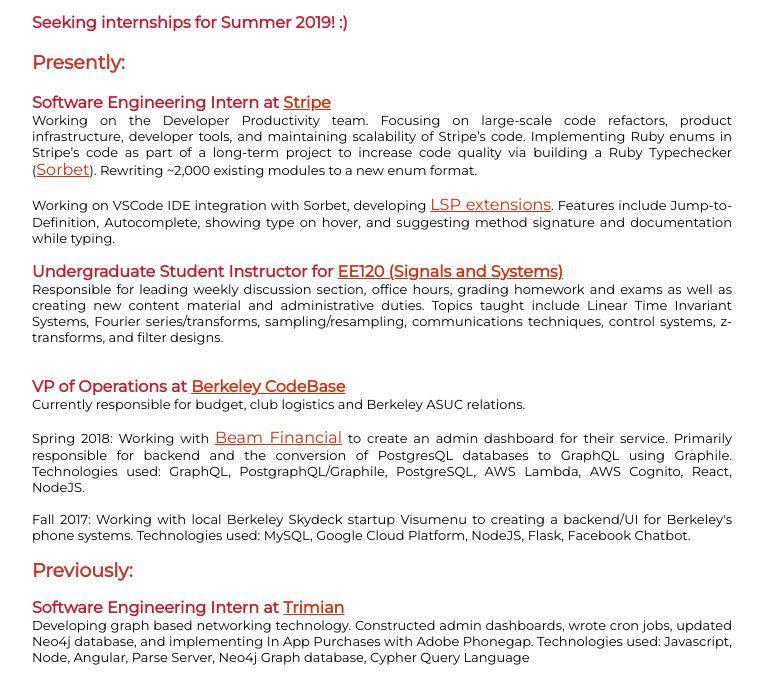
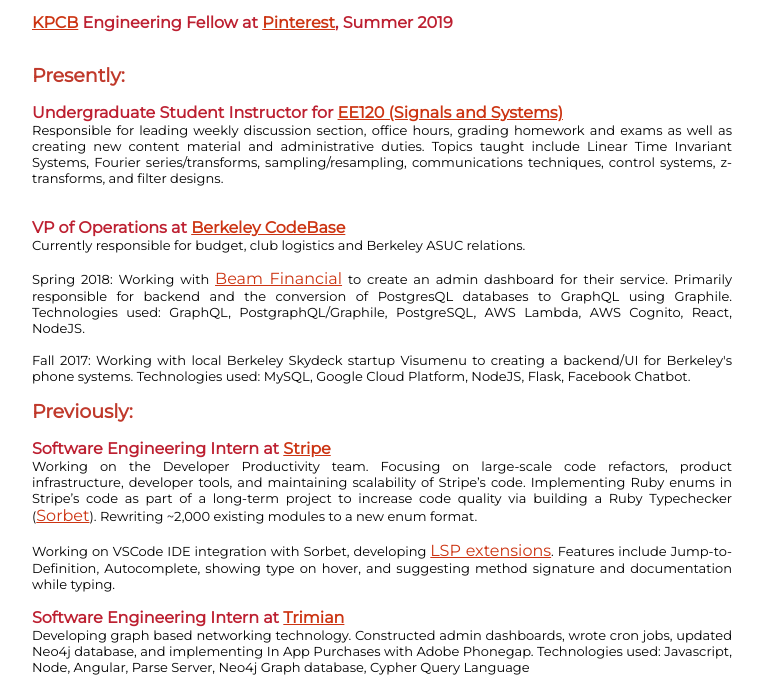
Before and after one commit to jonfung/jonfung.github.io, a plain HTML site: page index.html in a window 1280 px wide. Shown: the part 535-1213 px from the top of the page, without its empty margins (218-981 px from the left). Drawn offline with Linux system fonts and the light colour scheme.

Commit message:
updated resume, experience for summer 2018

```diff
--- a/index.html
+++ b/index.html
@@ -55,13 +55,11 @@
 	</div>
 	<div class = "content" id = "experience">
 		<b>Future:</b></br></br>
-		<h2>Seeking internships for Summer 2019! :)</br>
+		<h2> <a href="https://http://fellows.kleinerperkins.com/" class = "inline">KPCB</a> Engineering Fellow at <a href="https://pinterest.com/" class = "inline">Pinterest</a>, Summer 2019</h2>
+
+		</br>
 		</br>
 		<b>Presently:</b></br></br>
-		<h2>Software Engineering Intern at <a href="https://stripe.com/" class = "inline">Stripe</a></h2>
-		Working on the Developer Productivity team. Focusing on large-scale code refactors, product infrastructure, developer tools, and maintaining scalability of Stripe’s code. Implementing Ruby enums in Stripe’s code as part of a long-term project to increase code quality via building a Ruby Typechecker (<a href="https://sorbet.run" class = "inline">Sorbet</a>). Rewriting ~2,000 existing modules to a new enum format.</br></br>
-		Working on VSCode IDE integration with Sorbet, developing <a href="https://microsoft.github.io/language-server-protocol/" class = "inline">LSP extensions</a>. Features include Jump-to-Definition, Autocomplete, showing type on hover, and suggesting method signature and documentation while typing.</br>
-		</br>
 		<h2>Undergraduate Student Instructor for <a href="https://www2.eecs.berkeley.edu/Courses/EE120/" class = "inline">EE120 (Signals and Systems)</a></h2>
 		Responsible for leading weekly discussion section, office hours, grading homework and exams as well as creating new content material and administrative duties. Topics taught include Linear Time Invariant Systems, Fourier series/transforms, sampling/resampling, communications techniques, control systems, z-transforms, and filter designs. </br></br>
 		</br>
@@ -71,6 +69,10 @@
 		Fall 2017: Working with local Berkeley Skydeck startup Visumenu to creating a backend/UI for Berkeley's phone systems. Technologies used: MySQL, Google Cloud Platform, NodeJS, Flask, Facebook Chatbot. </br>
 		</br>
 		<b>Previously:</b></br></br>
+		<h2>Software Engineering Intern at <a href="https://stripe.com/" class = "inline">Stripe</a></h2>
+		Working on the Developer Productivity team. Focusing on large-scale code refactors, product infrastructure, developer tools, and maintaining scalability of Stripe’s code. Implementing Ruby enums in Stripe’s code as part of a long-term project to increase code quality via building a Ruby Typechecker (<a href="https://sorbet.run" class = "inline">Sorbet</a>). Rewriting ~2,000 existing modules to a new enum format.</br></br>
+		Working on VSCode IDE integration with Sorbet, developing <a href="https://microsoft.github.io/language-server-protocol/" class = "inline">LSP extensions</a>. Features include Jump-to-Definition, Autocomplete, showing type on hover, and suggesting method signature and documentation while typing.</br>
+		</br>
 		<h2>Software Engineering Intern at <a href="https://www.trimian.com/" class = "inline">Trimian</a></h2>
 		Developing graph based networking technology. Constructed admin dashboards, wrote cron jobs, updated Neo4j database, and implementing In App Purchases with Adobe Phonegap. Technologies used: Javascript, Node, Angular, Parse Server, Neo4j Graph database, Cypher Query Language </br>
 		</br>
```
Also changed, not shown: 1 other file.
